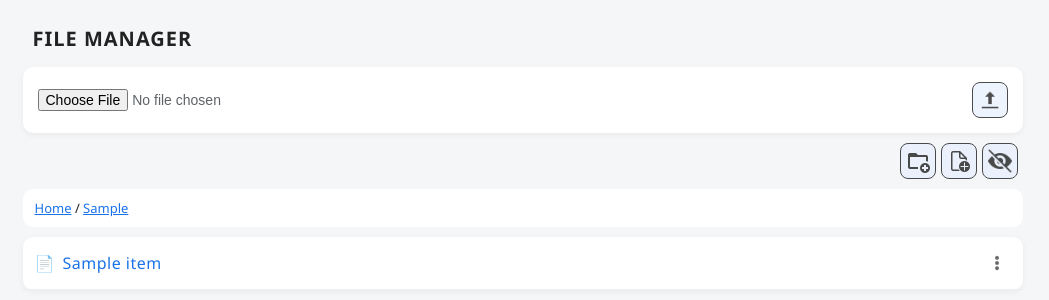
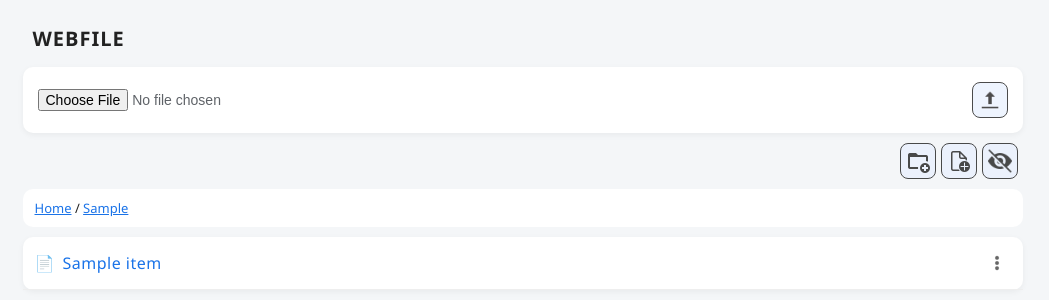
Before and after one commit to AniketDohale/WebFile, a Flask app: template templates/index.html in a window 1280 px wide. Shown: the top 300 px of the page, without its empty margins (110-1159 px from the left). Run offline with Flask 3, Linux system fonts and the light colour scheme; the template is opened without the code that fills it: most values are stand-ins (such as "Sample title", 1, 10 or a date in 2020); parts of the project's set-up code (start-up, migrations or seed data) failed here and were passed over.

Commit message:
Heading Change

```diff
--- a/templates/index.html
+++ b/templates/index.html
@@ -19,7 +19,7 @@
             {% endif %}
         {% endwith %}
 
-        <h2>File Manager</h2>
+        <h2>WebFile</h2>
 
         <!-- Upload -->
         <div class="panel">
```
